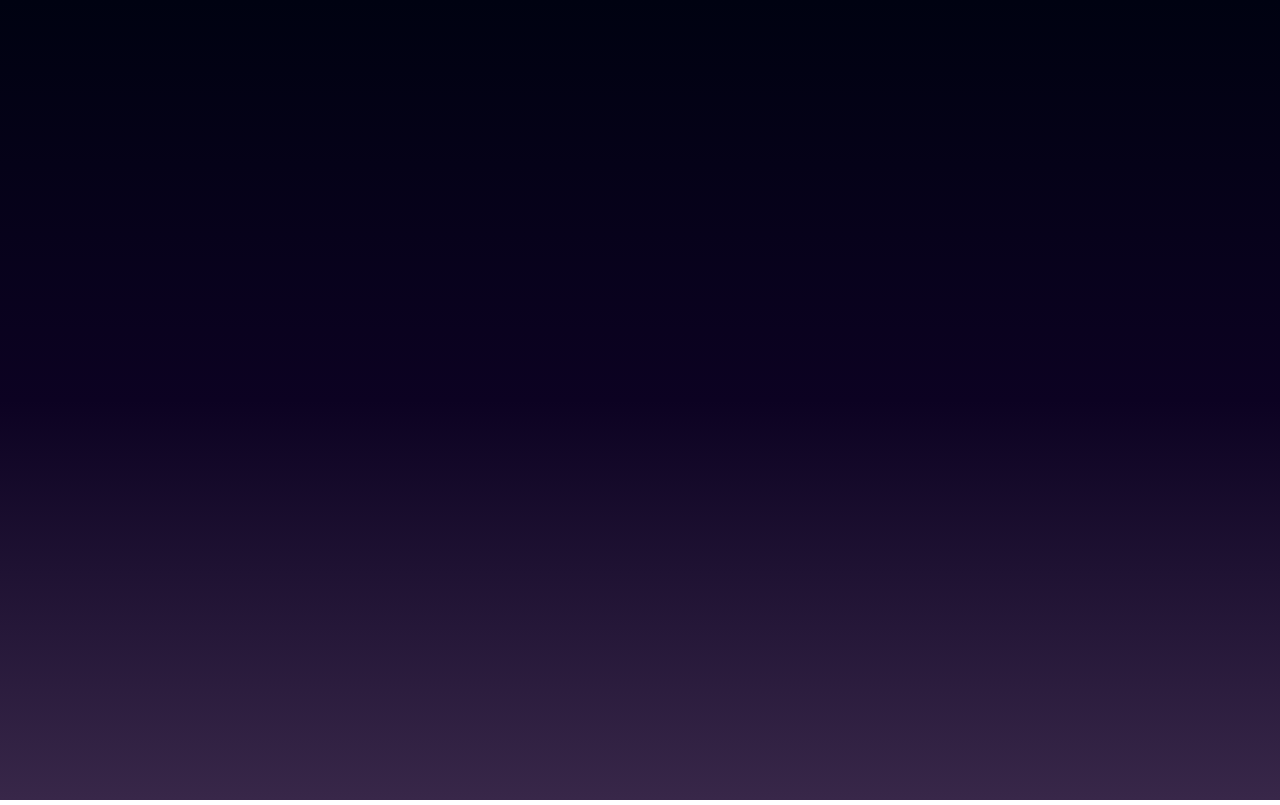
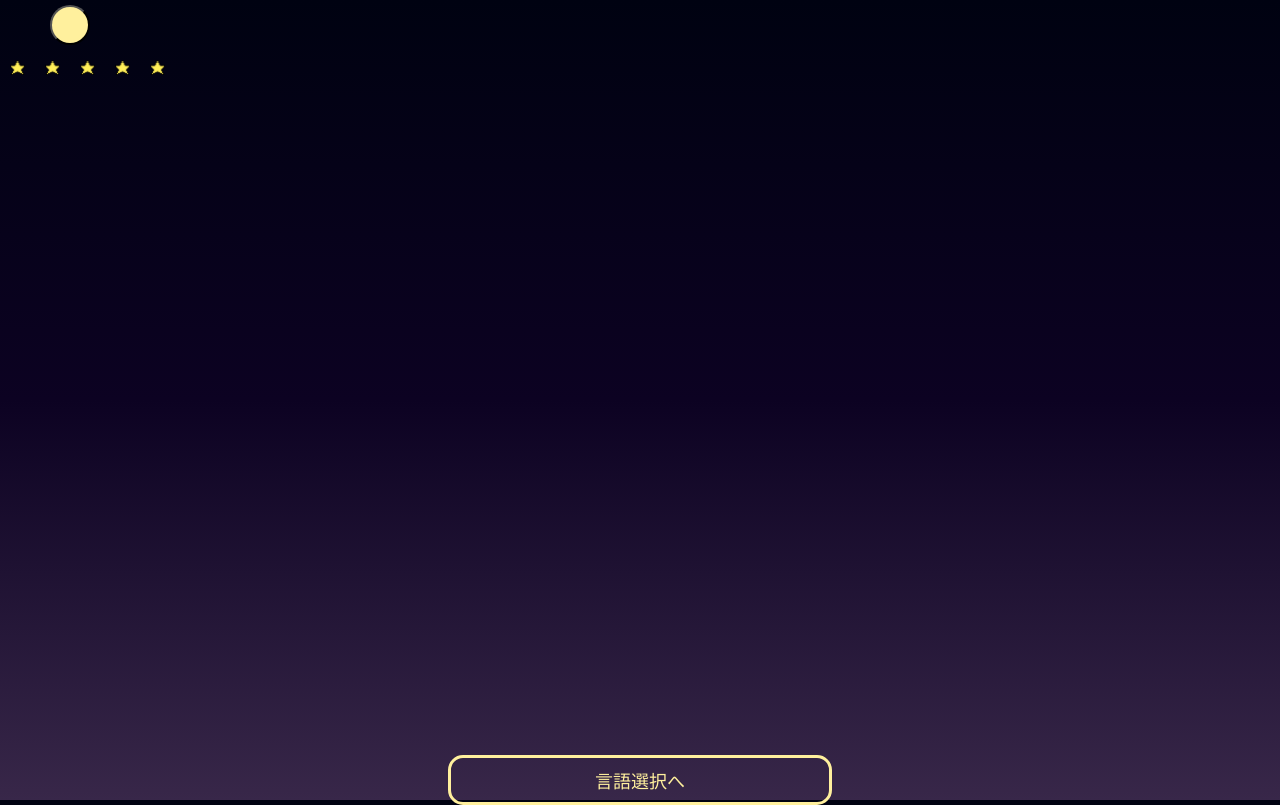
Before and after one commit to Chomolungma-229/intern-quiz-app, an Angular app in the folder app/: page /home in a window 1280 px wide. Before the commit this address led to /. Built offline with nearby package versions, Linux system fonts and the light colour scheme.

Commit message:
ホーム画面のモックアップ作成

```diff
--- a/app/src/app/app-routing.module.ts
+++ b/app/src/app/app-routing.module.ts
@@ -5,13 +5,14 @@ import { QuizComponent } from './pages/quiz/quiz.component';
 import { StatisticsComponent } from './pages/statistics/statistics.component';
 import { SelectLanguageComponent } from './pages/select-language/select-language.component';
 import { RegisterUserComponent } from './pages/register-user/register-user.component';
+import { HomeComponent } from './pages/home/home.component';
 
 const routes: Routes = [
   { path: 'quiz', component: QuizComponent },
   { path: 'statistics', component: StatisticsComponent },
   { path: 'selectlanguege', component: SelectLanguageComponent },
   { path: 'register-user', component: RegisterUserComponent },
-
+  { path: 'home', component: HomeComponent},
 ];
 
 @NgModule({
--- a/app/src/app/pages/home/home.component.html
+++ b/app/src/app/pages/home/home.component.html
@@ -1 +1,15 @@
-<p>home works!</p>
+<div class="moon">
+    <button class="moon-button"></button>
+</div>
+
+<div class="star-night"> <!--星を入れるところ-->
+    <div><img class="star" src="../../../assets/star_lightyellow.png"></div>
+    <div><img class="star" src="../../../assets/star_lightyellow.png"></div>
+    <div><img class="star" src="../../../assets/star_lightyellow.png"></div>
+    <div><img class="star" src="../../../assets/star_lightyellow.png"></div>
+    <div><img class="star" src="../../../assets/star_lightyellow.png"></div>
+</div>
+
+<footer>
+    <button class="home-button">言語選択へ</button>
+</footer>
--- a/app/src/app/pages/home/home.component.scss
+++ b/app/src/app/pages/home/home.component.scss
@@ -0,0 +1,21 @@
+.moon{
+    width: 40px;
+    height: 40px;
+    margin: 5px auto 5px 50px;
+}
+.moon-button{
+    width: 100%;
+    height: 100%;
+    background-color: #FFF09D;
+    border-radius: 50%;
+}
+.star-night{
+    height: 70%;
+    width: 100%;
+    display: flex;
+}
+.star{
+    width: 15px;
+    height: 15px;
+    margin: 10px;
+}
```
Also changed, not shown: app/src/assets/star.png (added), app/src/assets/star_lightyellow.png (added).
